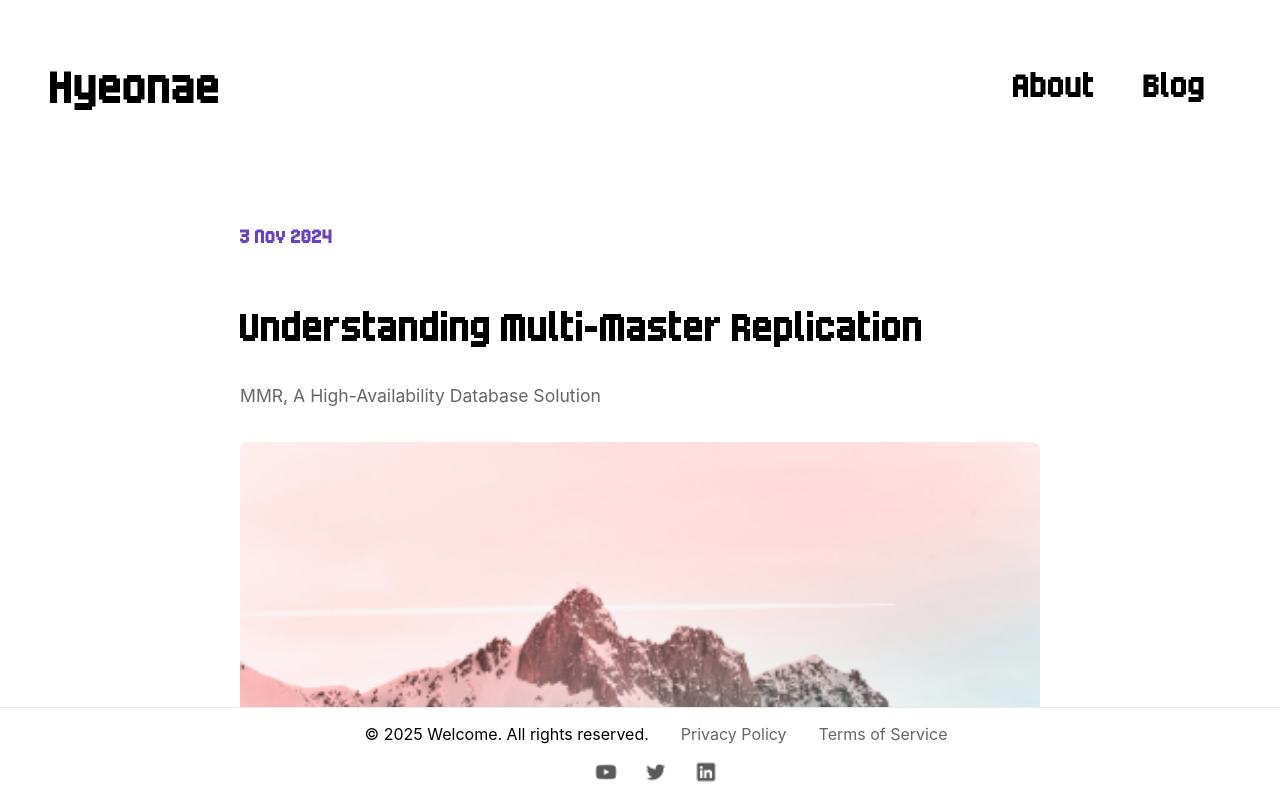
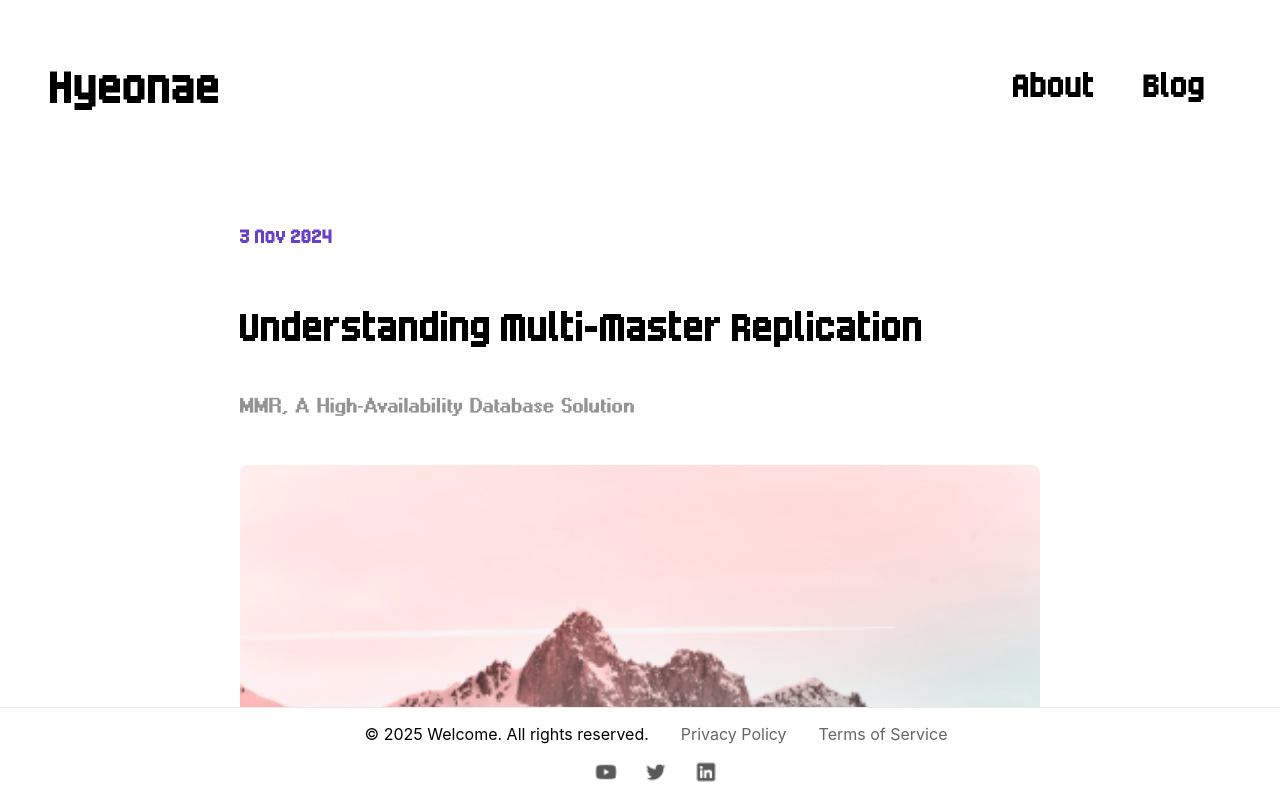
Before and after one commit to raae7742/raae7742.github.io, a React (Create React App) app: page /blog/1 in a window 1280 px wide. Shown: the top 798 px of the page. Built offline with nearby package versions, Linux system fonts and the light colour scheme.

Commit message:
Fix: Load Balancers

```diff
--- a/src/components/Home.js
+++ b/src/components/Home.js
@@ -50,8 +50,6 @@ function Home() {
               ))}
             </h2>
           </div>
-          <p>currently based in Seoul, South Korea.</p>
-          <p>If you'd like to connect with me, just click <a href="#contact"><strong>{`{here}`}</strong></a>!</p>
         </div>
       </main>
     </div>
--- a/src/data/blogPosts.js
+++ b/src/data/blogPosts.js
@@ -95,6 +95,8 @@ Everyone crowds into one poor teller’s line, while the other tellers sit back
 This is why banks have **a ticket machine**.
 You grab a ticket, and the machine assigns you to whichever teller is free. No chaos, no unfair workload. Customers are happy, and tellers don’t burn out.
 
+<br>
+
 In the world of IT, this magical ticket machine is the **Load Balancer**.
 
 * \`Customers\` = user requests
@@ -103,11 +105,19 @@ In the world of IT, this magical ticket machine is the **Load Balancer**.
 
 * \`Ticket machine\` = load balancer
 
+<br>
+
 But here’s the fun part:
 
 When the bank suddenly gets flooded with customers, the manager can secretly bring in a few more tellers. Customers don’t even notice—they just keep taking tickets and getting served.
 
 That’s exactly how scaling out works in modern systems. Add more servers, let the load balancer distribute the work, and everyone’s happy: customers, servers, and the system administrators. 🎉
+
+<br>
+
+<br>
+
+---
 
 # L4 vs. L7 Load Balancers: The Big Picture
 
@@ -116,6 +126,8 @@ Before we dive into comparing L4 and L7 load balancers, let’s talk about **the
 <img src="/img/osi_layer.png" alt="OsiLayer" width="100%" />
 
 It sounds intimidating, but really, it’s just a fancy way of saying: *“Here’s the seven-step recipe for how data travels across the internet.”*
+
+<br>
 
 Think of it like a package delivery service:
 
@@ -129,6 +141,8 @@ Think of it like a package delivery service:
 
 Step by step, the package makes its way safely to the right person.
 
+<br>
+
 Now, here’s where load balancers come in. They can work at **Layer 4 or Layer 7**:
 
 - An **L4 switch** is like a courier who only looks at the address and apartment number—fast, but doesn’t care what’s inside the box.
@@ -139,6 +153,10 @@ So, **L4 is quick and simple**, while **L7 is smarter and more precise**—but m
 
 
 <br>
+
+<br>
+
+---
 
 ## Layer 4 (L4) Load Balancer: The Courier Who Only Looks at the Address
 
@@ -154,41 +172,61 @@ Since they never open the box (no deep inspection), everything goes much faster
 
 <br>
 
+<br>
+
 ## 🛠️ Key Functions of L4 Load Balancers
 
-### 1. Traffic Distribution Algorithms
+**1. Traffic Distribution Algorithms**
   - **Round Robin**: Distributes packages sequentially.
   - **Least Connection**: Chooses the least busy server.
   - **Ratio-based**: Some servers get more, some get less—based on weight.
   - **Fastest Response Time**: Sends traffic to the server that replies the quickest.
 
-### 2. Source/Destination IP NAT (Network Address Translation)
+<br>
+
+**2. Source/Destination IP NAT (Network Address Translation)**
   - The courier can relabel the package with a different address.
   - This trick also helps defend against DDoS attacks (like preventing a delivery riot).
 
-### 3. TCP Connection Management
+<br>
+
+**3. TCP Connection Management**
   - Manages the classic **3-way handshake**: between client and server.
     - *“Knock knock.” → “Who’s there?” → “Okay, come in.”*
   - Tracks active connections and cleans up unused ones after a timeout.
 
-### 4. SSL Offloading
+<br>
+
+**4. SSL Offloading**
   - The courier decrypts the package before passing it on.
   - The server then receives it as plain text, saving effort and working faster.
 
-### 5. Health Checks
+<br>
+
+**5. Health Checks**
   - Keeps checking if a server is “alive.”
   - If one server is down, no packages go there.
 
-### 6. Sticky Sessions
+<br>
+
+**6. Sticky Sessions**
   - Ensures clients consistently connect to the same backend server when necessary.
 
 <br>
+
+<br>
+
+---
 
 ## Layer 7 (L7) Load Balancer: The Courier Who Opens the Box
 
 If L4 was the courier who only looks at the address and apartment number, L7 is the more curious type. This courier actually opens the package and checks what’s inside before deciding where to send it.
 
+<br>
+
 In networking terms, an L7 load balancer operates at the application layer. Instead of just looking at IP and port, it inspects HTTP headers, URLs, cookies, and even request payloads. That means it can make smarter, content-based decisions.
+
+<br>
 
 <br>
 
@@ -198,9 +236,13 @@ In networking terms, an L7 load balancer operates at the application layer. Inst
   - Checks the label, the note inside, or even peeks into the box (= HTTP headers, cookies, payload).
   - Example: *“Oh, this request is for \`/images\`, send it to the image server. This one’s for \`/api\`, send it to the API server.”*
 
+<br>
+
 **2. User Awareness**
   - Can tell if the client is mobile or desktop, and route accordingly.
   - Example: *“This package is for Android users, forward to the mobile-optimized service!”*
+
+<br>
 
 **3. Path-based Routing**
   - Different URLs = different backend servers.
@@ -208,12 +250,18 @@ In networking terms, an L7 load balancer operates at the application layer. Inst
 
 <br>
 
+<br>
+
 ### L4 vs. L7: Which Courier Do You Need?
-- **L4 (Address-only courier):**
+**L4 (Address-only courier):**
   - Fast, efficient, doesn’t waste time opening boxes. Perfect if you don’t care about what’s inside.
 
-- **L7 (Curious courier):**
+<br>
+
+**L7 (Curious courier):**
   - Slower, because opening boxes takes time, but way more flexible. Great for content-based routing and advanced strategies.
+
+<br>
 
 > 👉 If you don’t need deep inspection, L4 saves resources.
 
@@ -221,14 +269,17 @@ In networking terms, an L7 load balancer operates at the application layer. Inst
 
 <br>
 
+<br>
+
 ---
 
-## 🚀 Load Balancing in Real Systems: Kubernetes & Kafka
+## Load Balancing in Real Systems: Kubernetes & Kafka
 
 Think of load balancers in a real system as **the couriers who decide where and how to deliver packages.**
 
 They determine which counter, which route, and which server should get the traffic—just like a courier managing parcels.
 
+<br>
 
 ### Load Balancing in Kubernetes
 
@@ -236,17 +287,25 @@ Kubernetes provides service types to manage traffic within a cluster.
 
 It’s like setting rules for how packages should be delivered inside a company.
 
+<br>
+
 1. **ClusterIP**
   - Accessible only within the cluster.
   - Like a *“company-internal delivery desk”* that external customers cannot use.
+
+<br>
 
 2. **NodePort**
   - Exposes the service on the same port across all nodes.
   - Like having *“delivery windows at all company entrances”* so anyone can drop off or pick up.
 
+<br>
+
 3. **LoadBalancer**
   - Integrates with external load balancers (AWS ELB, GCP Load Balancer, etc.).
   - Like *distributing incoming traffic (packages) evenly across multiple servers (couriers).*
+
+<br>
 
 In short, Kubernetes defines rules for how L4/L7 couriers deliver the packages inside the cluster.
 
@@ -262,6 +321,9 @@ Kafka, a distributed messaging system, also uses load balancing to deliver messa
 
 - This ensures all consumers get a balanced workload.
 
+<br>
+
+<br>
 
 ---
 
@@ -270,14 +332,23 @@ Kafka, a distributed messaging system, also uses load balancing to deliver messa
 ### L4 Load Balancer
 - Operates at the transport layer, forwarding traffic based solely on IP addresses and port numbers. It is fast, efficient, and suitable for handling high-volume traffic, where simple distribution is sufficient.
 
+<br>
+
 ### L7 Load Balancer
 - Operates at the application layer, inspecting HTTP headers, URLs, cookies, and request payloads. It enables intelligent routing, content-based decisions, and customized responses, making it ideal for complex traffic management scenarios.
+
+<br>
 
 ### Practical Applications (Kubernetes & Kafka)
 Load balancers are critical in modern distributed systems. In Kubernetes, they distribute incoming requests across services efficiently, while in Kafka, partition rebalancing ensures even distribution of messages among consumers. Proper use of L4 and L7 load balancing is essential for **scalability, reliability, and performance optimization.**
 
+<br>
+
 > **Key takeaway:** Choose L4 for high-speed, simple traffic distribution, and L7 when content-aware routing or advanced traffic management is required.
 
+<br>
+
+<br>
 `,
     image: loadBalancerImage,
     tags: ["Database"]
--- a/src/styles/App.css
+++ b/src/styles/App.css
@@ -12,6 +12,13 @@
     font-style: normal;
 }
 
+@font-face {
+    font-family: 'adobeDia';
+    src: url('../assets/fonts/Adobe Dia.ttf') format('truetype');
+    font-weight: normal;
+    font-style: normal;
+}
+
 body {
     margin: 0;
     padding: 0;
--- a/src/styles/BlogDetail.css
+++ b/src/styles/BlogDetail.css
@@ -96,8 +96,9 @@
 }
 
 .blog-description {
-  font-size: 1.1rem;
-  color: #666;
+  font-family: 'adobeDia';
+  font-size: 2rem;
+  color: #939393;
   margin: 1rem 0;
   line-height: 1.6;
 }
```
Also changed, not shown: src/assets/fonts/Adobe Dia.ttf (added), src/assets/img/load_balancer.png.
